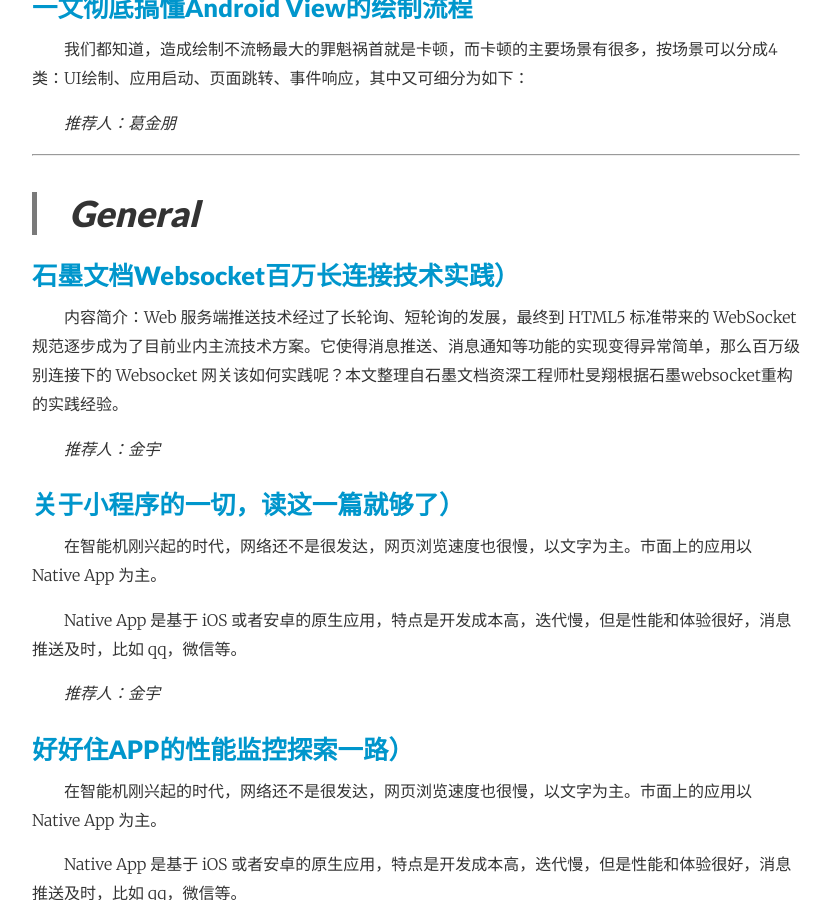
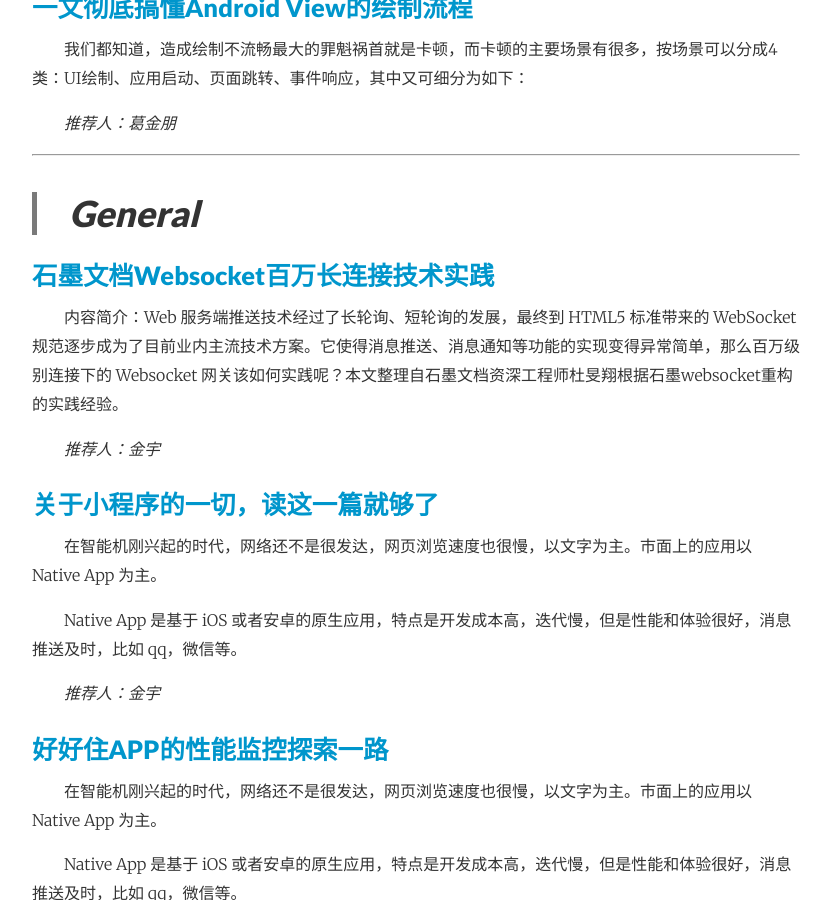
Before and after one commit to yoocky/monthly, a Jekyll site: the page built from _posts/2021-12-01-202112期.md, in a window 1280 px wide and 900 px high, scrolled down 1403 px. Shown: the whole window, without its empty margins (224-1054 px from the left). Built offline with Jekyll 4.4.1, drawn with Linux system fonts in a browser that asks for light colours; nearby versions of some CDN libraries.

```diff
--- a/_posts/2021-12-01-202112期.md
+++ b/_posts/2021-12-01-202112期.md
@@ -56,13 +56,13 @@ categories: F2E
 > ### General
 
 
-#### [石墨文档Websocket百万长连接技术实践）](https://mp.weixin.qq.com/s/jl14D6XYJ5PeR3rmYAPdpQ)
+#### [石墨文档Websocket百万长连接技术实践](https://mp.weixin.qq.com/s/jl14D6XYJ5PeR3rmYAPdpQ)
 
 内容简介：Web 服务端推送技术经过了长轮询、短轮询的发展，最终到 HTML5 标准带来的 WebSocket 规范逐步成为了目前业内主流技术方案。它使得消息推送、消息通知等功能的实现变得异常简单，那么百万级别连接下的 Websocket 网关该如何实践呢？本文整理自石墨文档资深工程师杜旻翔根据石墨websocket重构的实践经验。
 
 *推荐人：金宇*
 
-#### [关于小程序的一切，读这一篇就够了）](https://mp.weixin.qq.com/s/5nQqBFFWwxtcf8S2Ba9PRA)
+#### [关于小程序的一切，读这一篇就够了](https://mp.weixin.qq.com/s/5nQqBFFWwxtcf8S2Ba9PRA)
 
 在智能机刚兴起的时代，网络还不是很发达，网页浏览速度也很慢，以文字为主。市面上的应用以 Native App 为主。
 
@@ -71,7 +71,7 @@ Native App 是基于 iOS 或者安卓的原生应用，特点是开发成本高
 *推荐人：金宇*
 
 
-#### [好好住APP的性能监控探索一路）](https://mp.weixin.qq.com/s/hbk2aPnk4_R4DgRXD_gyFQ)
+#### [好好住APP的性能监控探索一路](https://mp.weixin.qq.com/s/hbk2aPnk4_R4DgRXD_gyFQ)
 
 在智能机刚兴起的时代，网络还不是很发达，网页浏览速度也很慢，以文字为主。市面上的应用以 Native App 为主。
 
```
